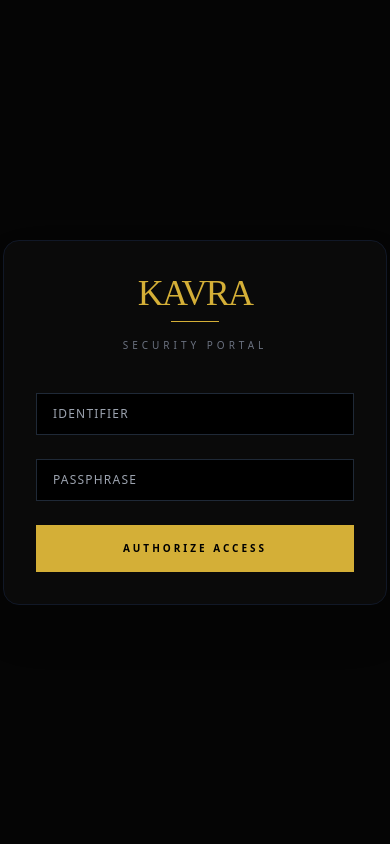
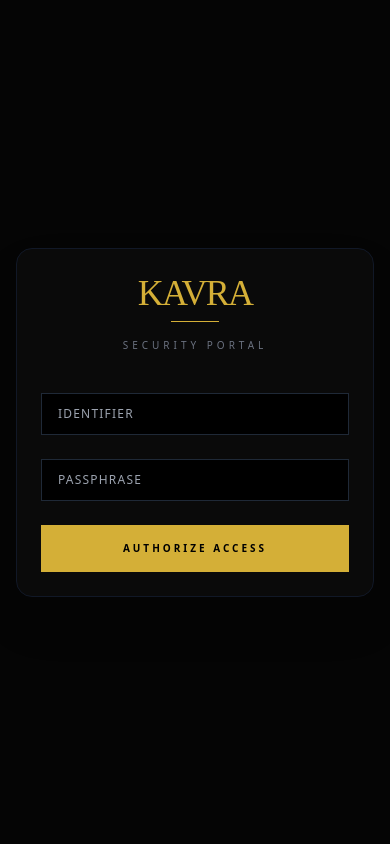
Before and after one commit to udit214/Kavra_project, a Django app: page /adminside in a window 390 px wide. Run offline with Django 5.2, Linux system fonts and the light colour scheme; parts of the project's set-up code (start-up, migrations or seed data) failed here and were passed over; some libraries are stand-ins or nearby versions; some web fonts are replaced.

Commit message:
fixed login page

```diff
--- a/main/templates/adminpanel/login.html
+++ b/main/templates/adminpanel/login.html
@@ -2,16 +2,20 @@
 <html lang="en">
 <head>
     <meta charset="UTF-8">
+    <meta name="viewport" content="width=device-width, initial-scale=1.0, maximum-scale=1.0, user-scalable=no">
     <script src="https://cdn.tailwindcss.com"></script>
     <style>
         @import url('https://fonts.googleapis.com/css2?family=Playfair+Display:ital,wght@0,400;1,700&display=swap');
         .font-luxury { font-family: 'Playfair+Display', serif; }
         .gold-glow:focus { box-shadow: 0 0 15px rgba(212, 175, 55, 0.3); border-color: #d4af37; }
+
+        /* Prevent body shift on mobile */
+        html, body { overflow-x: hidden; width: 100%; position: relative; }
     </style>
 </head>
-<body class="bg-[#050505] min-h-screen flex items-center justify-center font-sans text-gray-200">
+<body class="bg-[#050505] min-h-screen flex items-center justify-center font-sans text-gray-200 px-4">
 
-    <div class="w-full max-w-sm p-8 border border-gray-900 bg-[#0a0a0a] rounded-2xl shadow-2xl">
+    <div class="w-full max-w-sm p-6 md:p-8 border border-gray-900 bg-[#0a0a0a] rounded-2xl shadow-2xl">
         <div class="text-center mb-10">
             <h1 class="font-luxury text-4xl tracking-tighter text-[#d4af37]">KAVRA</h1>
             <div class="h-[1px] w-12 bg-[#d4af37] mx-auto mt-2"></div>
@@ -29,12 +33,12 @@
 
             <div>
                 <input type="text" name="username" placeholder="IDENTIFIER" required
-                    class="w-full bg-black border border-gray-800 py-3 px-4 text-xs tracking-widest uppercase text-white focus:outline-none gold-glow transition-all">
+                    class="w-full bg-black border border-gray-800 py-3 px-4 text-xs tracking-widest uppercase text-white focus:outline-none gold-glow transition-all rounded-none appearance-none">
             </div>
 
             <div>
                 <input type="password" name="password" placeholder="PASSPHRASE" required
-                    class="w-full bg-black border border-gray-800 py-3 px-4 text-xs tracking-widest uppercase text-white focus:outline-none gold-glow transition-all">
+                    class="w-full bg-black border border-gray-800 py-3 px-4 text-xs tracking-widest uppercase text-white focus:outline-none gold-glow transition-all rounded-none appearance-none">
             </div>
 
             <button type="submit"
```
